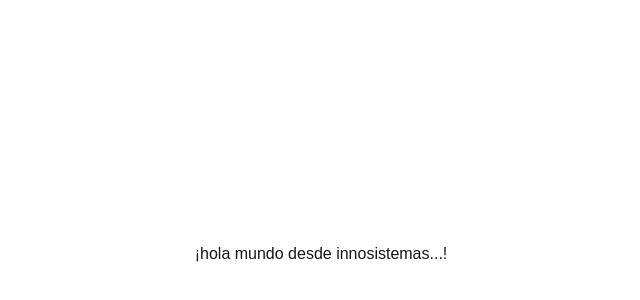
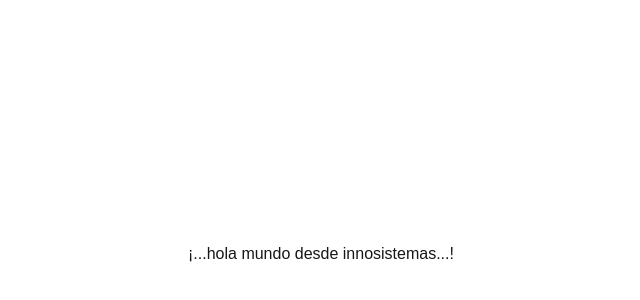
Before and after one commit to 20251-Ingenieria-WEB/udeaInnosistemas, a Next.js app: page / in a window 1280 px wide. Shown: the part 146-446 px from the top of the page, without its empty margins (319-959 px from the left). Built offline with nearby package versions, Linux system fonts and the light colour scheme.

Commit message:
github actions

```diff
--- a/pages/index.tsx
+++ b/pages/index.tsx
@@ -3,7 +3,7 @@
   return (
 
       <div className="flex items-center justify-center h-screen">
-          <h1>¡hola mundo desde innosistemas...!</h1>
+          <h1>¡...hola mundo desde innosistemas...!</h1>
       </div>
 
   );
```
